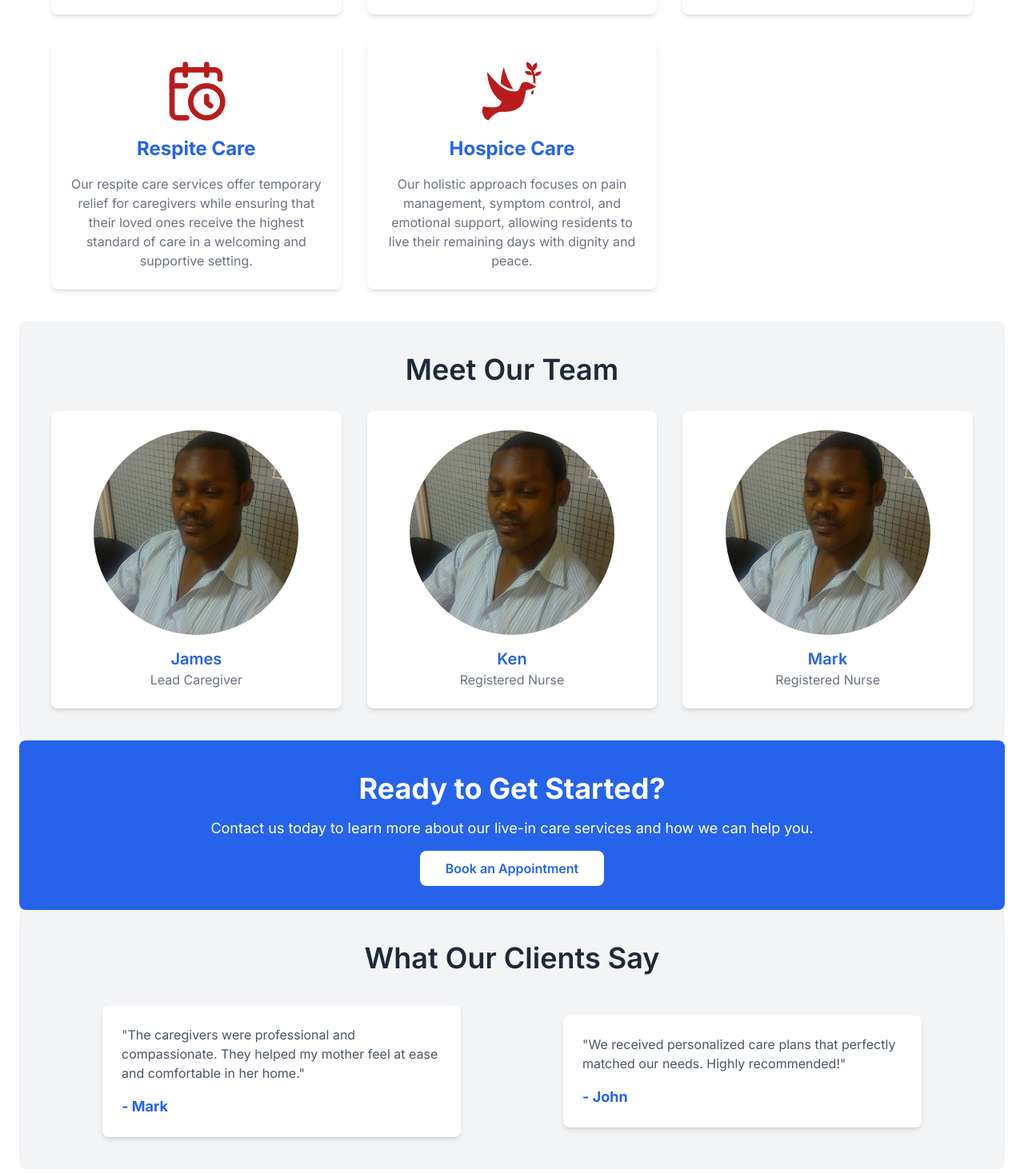
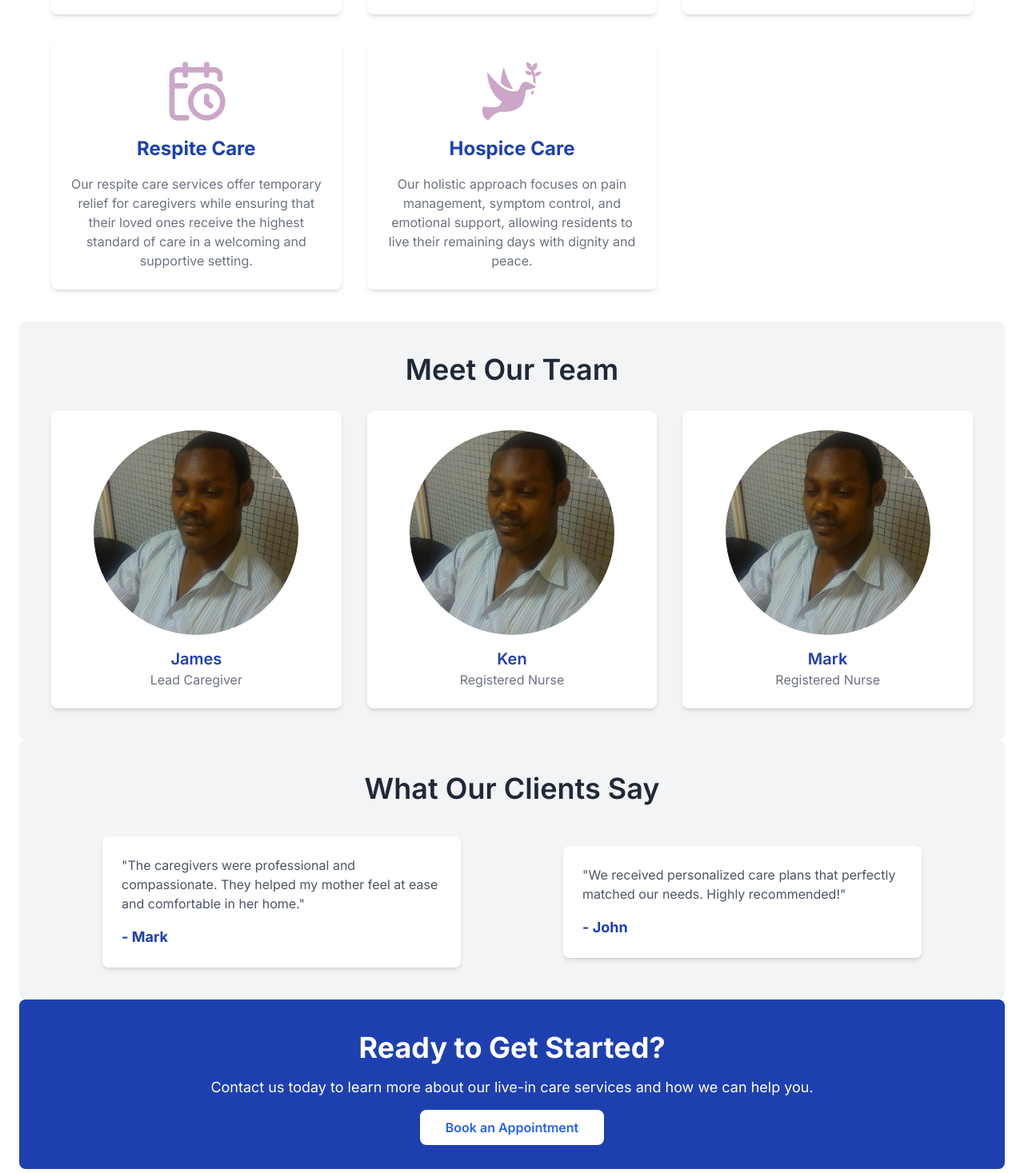
Before and after one commit to JeiKiarie/superbcare-v3, a Next.js app: page / in a window 1280 px wide. Shown: the part 6210-7677 px from the top of the page at 80% size. Built offline with nearby package versions, Linux system fonts and the light colour scheme.

Commit message:
added icons

```diff
--- a/app/page.js
+++ b/app/page.js
@@ -156,9 +156,9 @@ export default function Home() {
 							animate={{ opacity: 1, scale: 1 }}
 							transition={{ delay: 0.3, duration: 0.5 }}>
 							<div className="w-20 h-20 mx-auto mb-4">
-								{<service.icon className="w-full h-full text-red-700" />}
+								{<service.icon className="w-full h-full text-[#cca6c8]" />}
 							</div>
-							<h3 className="text-2xl font-bold text-blue-600 mb-4">
+							<h3 className="text-2xl font-bold text-blue-800 mb-4">
 								{service.title}
 							</h3>
 							<p className="text-gray-500">{service.text}</p>
@@ -191,7 +191,7 @@ export default function Home() {
 							alt="Team Member"
 							className="w-64 h-64 mx-auto rounded-full mb-4"
 						/>
-						<h3 className="text-xl font-semibold text-blue-600">James</h3>
+						<h3 className="text-xl font-semibold text-blue-800">James</h3>
 						<p className="text-gray-500">Lead Caregiver</p>
 					</motion.div>
 
@@ -208,7 +208,7 @@ export default function Home() {
 							alt="Team Member"
 							className="w-64 h-64 mx-auto rounded-full mb-4"
 						/>
-						<h3 className="text-xl font-semibold text-blue-600">Ken</h3>
+						<h3 className="text-xl font-semibold text-blue-800">Ken</h3>
 						<p className="text-gray-500">Registered Nurse</p>
 					</motion.div>
 					<motion.div
@@ -223,7 +223,7 @@ export default function Home() {
 							alt="Team Member"
 							className="w-64 h-64 mx-auto rounded-full mb-4"
 						/>
-						<h3 className="text-xl font-semibold text-blue-600">Mark</h3>
+						<h3 className="text-xl font-semibold text-blue-800">Mark</h3>
 						<p className="text-gray-500">Registered Nurse</p>
 					</motion.div>
 
@@ -231,8 +231,47 @@ export default function Home() {
 				</div>
 			</section>
 
+			{/* Testimonials Section */}
+			<section className="bg-gray-100 p-10 rounded-lg">
+				<motion.h2
+					className="text-4xl font-semibold text-center text-gray-800 mb-10"
+					initial={{ opacity: 0 }}
+					animate={{ opacity: 1 }}
+					transition={{ duration: 1 }}>
+					What Our Clients Say
+				</motion.h2>
+
+				<div className="flex flex-col md:flex-row justify-around items-center space-y-6 md:space-y-0">
+					<motion.div
+						className="bg-white p-6 rounded-lg shadow-md max-w-md"
+						whileHover={{ scale: 1.05 }}
+						initial={{ opacity: 0 }}
+						animate={{ opacity: 1 }}
+						transition={{ delay: 0.3 }}>
+						<p className="text-gray-600 mb-4">
+							&#34;The caregivers were professional and compassionate. They
+							helped my mother feel at ease and comfortable in her home.&#34;
+						</p>
+						<h4 className="text-lg font-bold text-blue-800">- Mark</h4>
+					</motion.div>
+
+					<motion.div
+						className="bg-white p-6 rounded-lg shadow-md max-w-md"
+						whileHover={{ scale: 1.05 }}
+						initial={{ opacity: 0 }}
+						animate={{ opacity: 1 }}
+						transition={{ delay: 0.6 }}>
+						<p className="text-gray-600 mb-4">
+							&#34;We received personalized care plans that perfectly matched
+							our needs. Highly recommended!&#34;
+						</p>
+						<h4 className="text-lg font-bold text-blue-800">- John</h4>
+					</motion.div>
+				</div>
+			</section>
+
 			{/* Call to Action / Contact Section */}
-			<section className="p-10 text-center bg-blue-600 text-white rounded-lg">
+			<section className="p-10 text-center bg-blue-800 text-white rounded-lg">
 				<motion.h2
 					className="text-4xl font-bold mb-4"
 					initial={{ opacity: 0 }}
@@ -256,45 +295,6 @@ export default function Home() {
 					transition={{ delay: 0.4 }}>
 					Book an Appointment
 				</motion.a>
-			</section>
-
-			{/* Testimonials Section */}
-			<section className="bg-gray-100 p-10 rounded-lg">
-				<motion.h2
-					className="text-4xl font-semibold text-center text-gray-800 mb-10"
-					initial={{ opacity: 0 }}
-					animate={{ opacity: 1 }}
-					transition={{ duration: 1 }}>
-					What Our Clients Say
-				</motion.h2>
-
-				<div className="flex flex-col md:flex-row justify-around items-center space-y-6 md:space-y-0">
-					<motion.div
-						className="bg-white p-6 rounded-lg shadow-md max-w-md"
-						whileHover={{ scale: 1.05 }}
-						initial={{ opacity: 0 }}
-						animate={{ opacity: 1 }}
-						transition={{ delay: 0.3 }}>
-						<p className="text-gray-600 mb-4">
-							&#34;The caregivers were professional and compassionate. They
-							helped my mother feel at ease and comfortable in her home.&#34;
-						</p>
-						<h4 className="text-lg font-bold text-blue-600">- Mark</h4>
-					</motion.div>
-
-					<motion.div
-						className="bg-white p-6 rounded-lg shadow-md max-w-md"
-						whileHover={{ scale: 1.05 }}
-						initial={{ opacity: 0 }}
-						animate={{ opacity: 1 }}
-						transition={{ delay: 0.6 }}>
-						<p className="text-gray-600 mb-4">
-							&#34;We received personalized care plans that perfectly matched
-							our needs. Highly recommended!&#34;
-						</p>
-						<h4 className="text-lg font-bold text-blue-600">- John</h4>
-					</motion.div>
-				</div>
 			</section>
 		</div>
 	);
```
